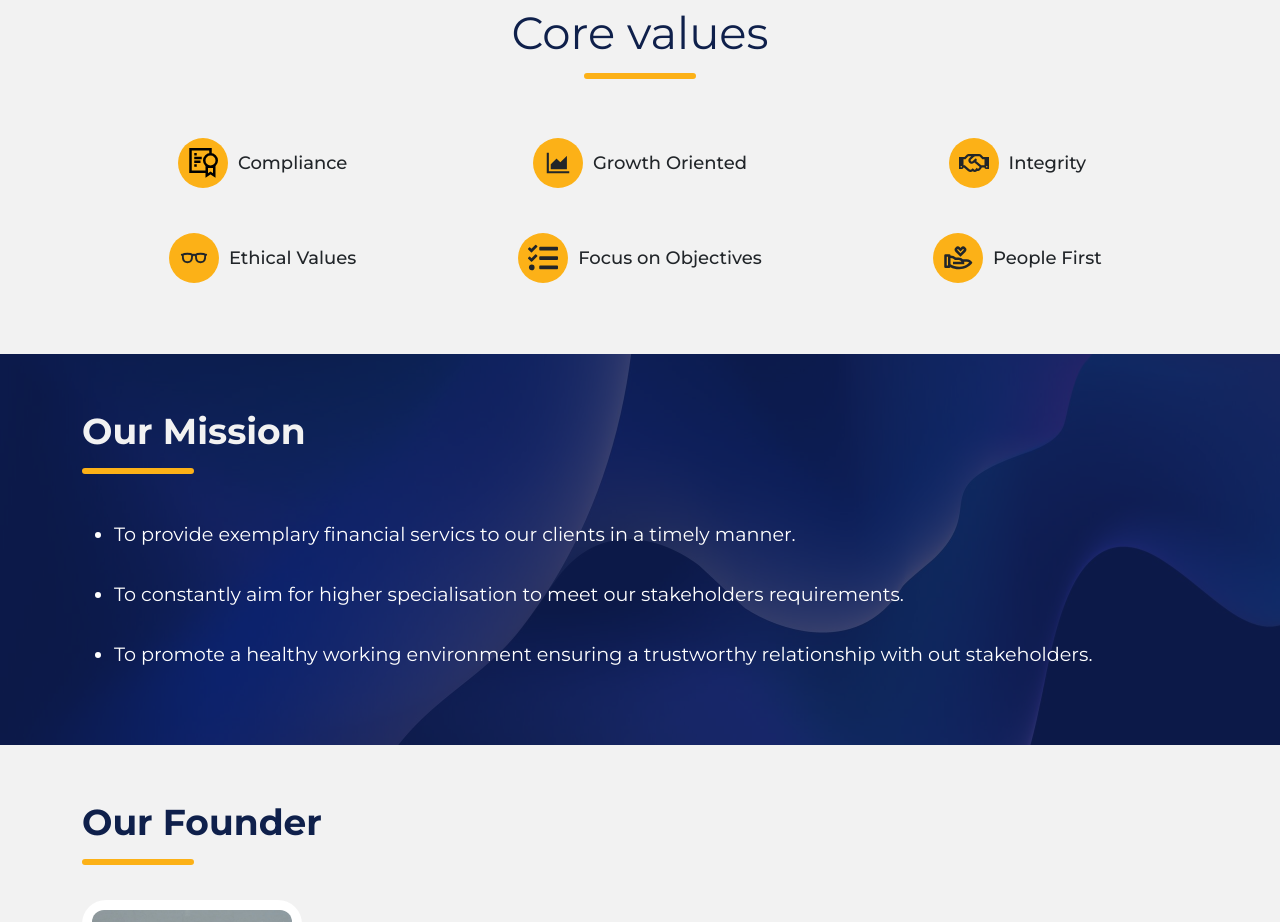
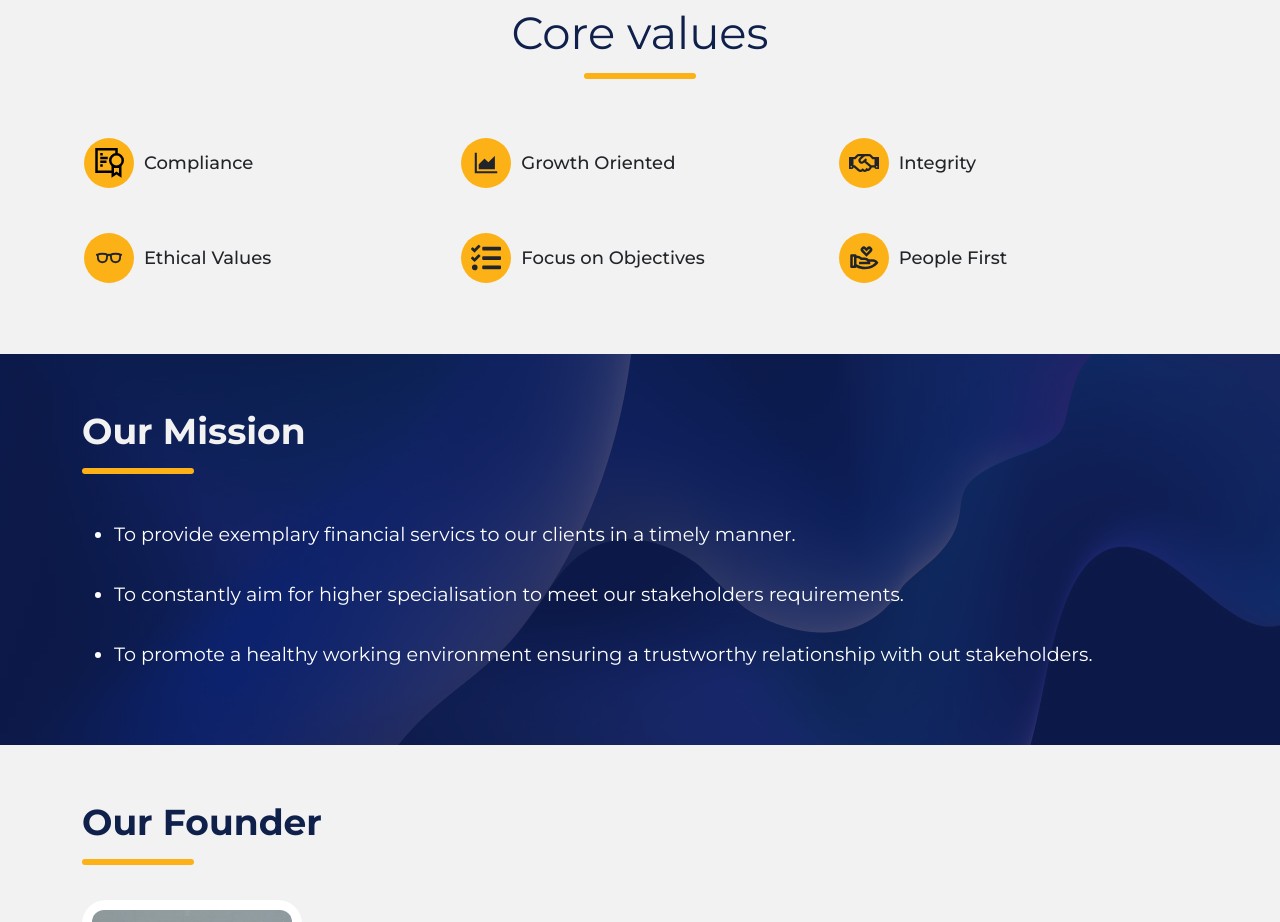
Before and after one commit to ghirihari/ca-site, a React (Create React App) app: page /about in a window 1280 px wide. Shown: the part 800-1722 px from the top of the page. Built offline with nearby package versions, Linux system fonts and the light colour scheme.

Commit message:
core values align fix

```diff
--- a/src/components/pages/about/about.css
+++ b/src/components/pages/about/about.css
@@ -10,7 +10,7 @@
     align-items: center;
     margin-top: 35px;
     padding: 5px 10px;
-    justify-content: center;
+    /* justify-content: center; */
 }
 .valuesContainer:hover{
     background-color: white;
```
